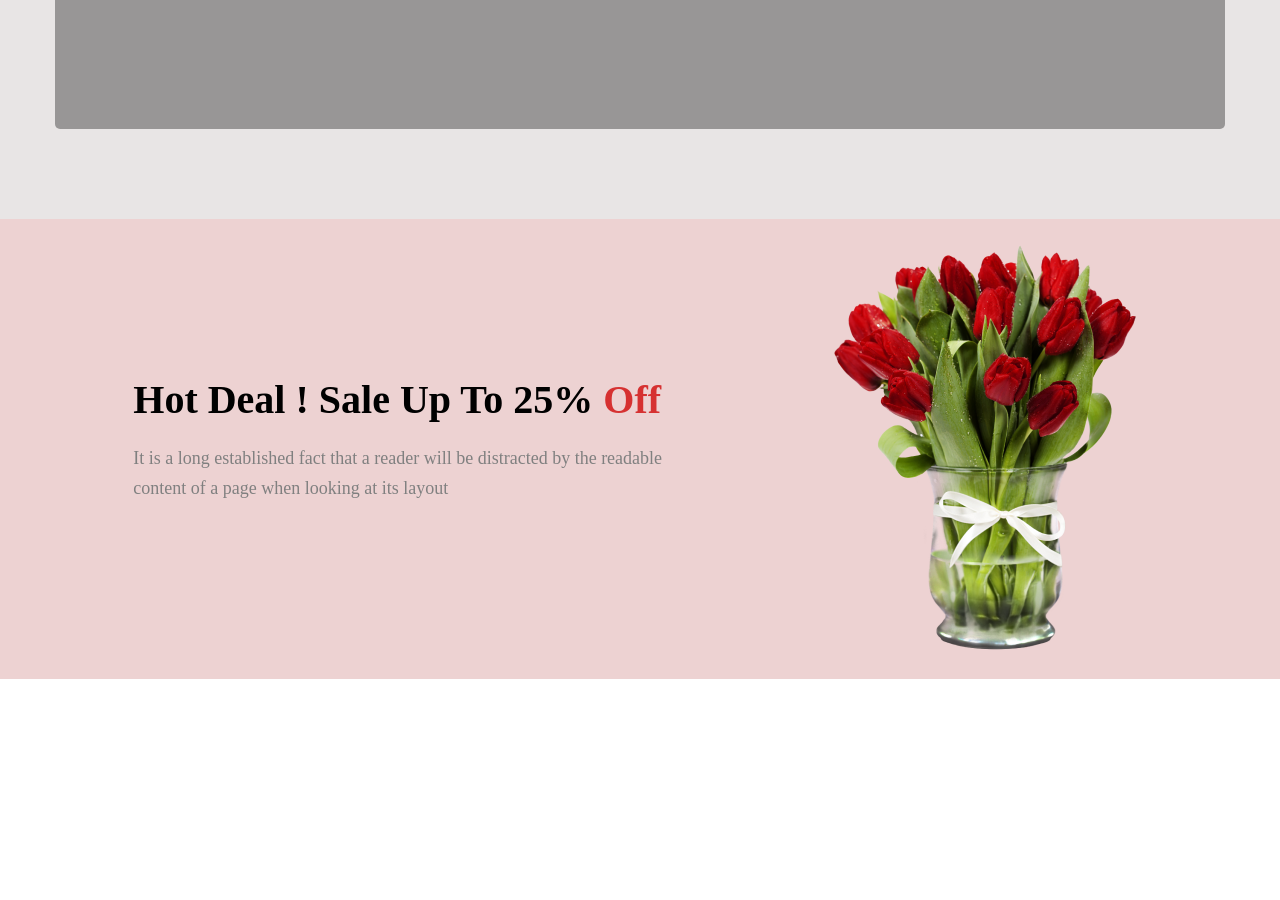
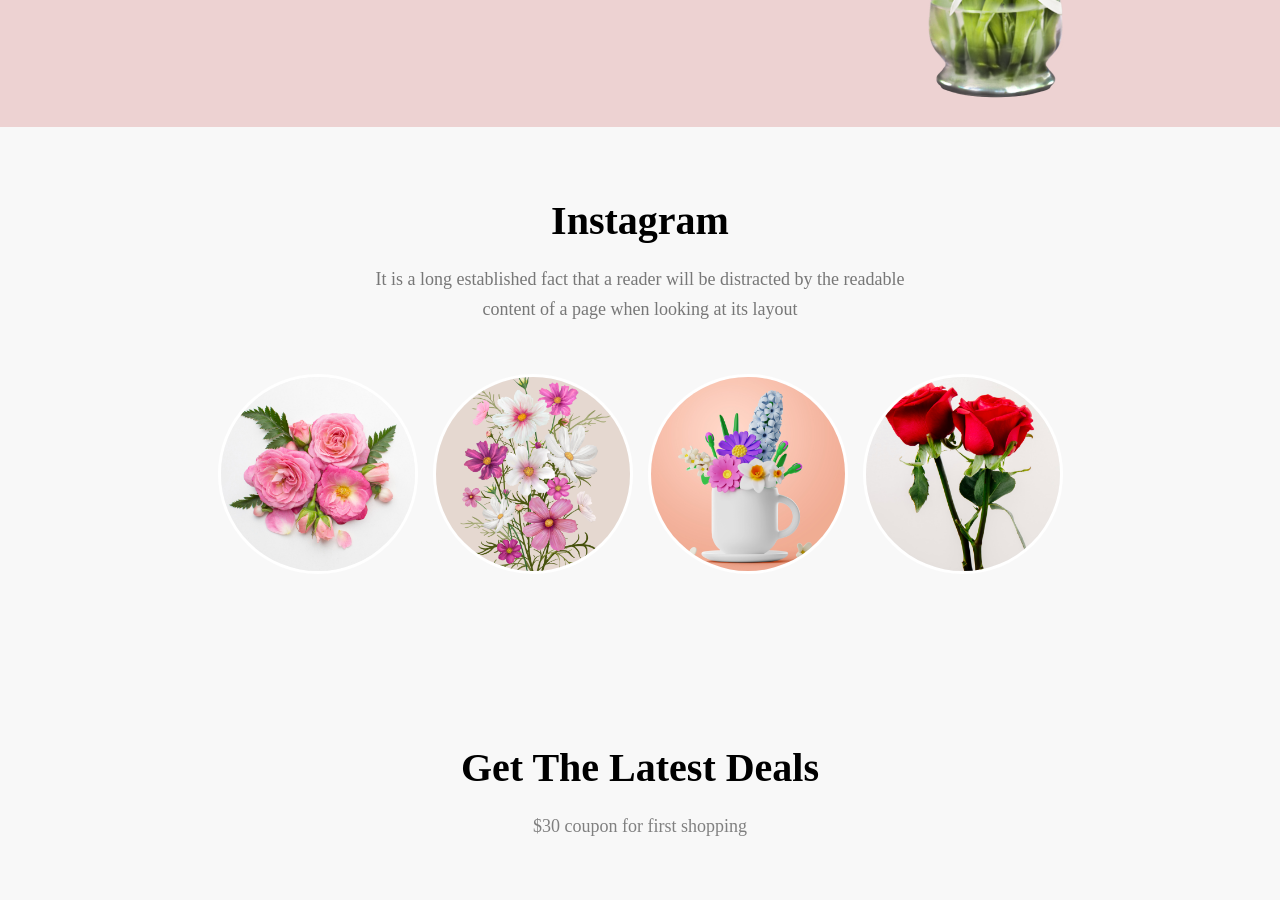
Before and after one commit to coder-Jahirul-Islam/flower-shop-assingment, a plain HTML site: page index.html in a window 1280 px wide. Shown: the part 1900-2800 px from the top of the page. Before the commit the page ends 2579 px from the top, so only its background shows below. Drawn offline with Linux system fonts and the light colour scheme.

Commit message:
added latest featured

```diff
--- a/CSS/style.css
+++ b/CSS/style.css
@@ -43,6 +43,7 @@
      font-size: 18px;
      color: gray;
      margin-bottom: 20px;
+     line-height: 30px;
  }
 
  .btn_primary {
@@ -90,7 +91,7 @@
      text-align: center;
  }
 
-  .section_title {
+ .section_title {
      font-size: 2.5em;
      font-weight: 600;
      margin-bottom: 20px;
@@ -168,3 +169,65 @@
      margin-top: 20px;
      line-height: 30px;
  }
+
+
+ /* Instagram section */
+ .instagram {
+     background-color: #f8f8f8;
+     padding: 70px 20px;
+     text-align: center;
+ }
+
+ .instagram_sub_content {
+     margin-bottom: 30px;
+ }
+
+ .instagram_sub_content h2 {
+     font-size: 2.5em;
+     margin-bottom: 20px;
+ }
+
+ .instagram_sub_content p {
+     font-size: 18px;
+     color: #777;
+     margin-bottom: 30px;
+ }
+
+ .instagram_images {
+     display: flex;
+     justify-content: center;
+     gap: 15px;
+     margin-top: 50px;
+     margin-bottom: 30px;
+ }
+
+ .instagram_images img {
+     width: 200px;
+     height: 200px;
+     object-fit: cover;
+     border-radius: 50%;
+     border: 3px solid #fff;
+     transition: transform 0.3s ease;
+     -webkit-border-radius: 50%;
+     -moz-border-radius: 50%;
+     -ms-border-radius: 50%;
+     -o-border-radius: 50%;
+ }
+
+ .instagram_images img:hover {
+     transform: scale(1.1);
+ }
+
+ /* get latest deals */
+/* will add the bg img */
+ .latest_deals {
+    background-color: #f8f8f8;
+
+ }
+ .latest_container {
+     display: flex;
+     flex-direction: column;
+     text-align: center;
+     padding: 70px 20px;
+     margin-bottom: 50px;
+ }
--- a/index.html
+++ b/index.html
@@ -39,19 +39,6 @@
                         readable <br>
                         content of a page when looking at its layout.</p>
 
-                    <div class="featured_images">
-                        <div class="featured_single_img">
-                            <img class="first_img" src="./Flower Asset/pngwing 6.png" alt="">
-                        </div>
-
-                        <div class="featured_single_img">
-                            <img class="second_img" src="./Flower Asset/pngwing 5.png" alt="">
-                        </div>
-
-                        <div class="featured_single_img">
-                            <img class="third_img" src="./Flower Asset/pngwing 7.png" alt="">
-                        </div>
-                    </div>
                 </div>
             </div>
 
@@ -81,13 +68,40 @@
                 <div class="hot_content">
                     <h2 class="section_title ">Hot Deal ! Sale Up To 25% <span style="color:#d63131">Off</span>
                     </h2>
-                    <p class="section_desc hot_desc ">It is a long established fact that a reader will be distracted by the readable <br>content of a page when looking at its layout</p>
+                    <p class="section_desc hot_desc ">It is a long established fact that a reader will be distracted by
+                        the readable <br>content of a page when looking at its layout</p>
                 </div>
                 <img src="./Flower Asset/pngwing 8.png" alt="">
             </div>
         </section>
 
         <!-- instagram section -->
+        <section class="instagram">
+            <div class="instagram_container">
+                <div class="instagram_sub_content">
+                    <h2 class="section_title">Instagram</h2>
+                    <p class="section_desc">It is a long established fact that a reader will be distracted by the
+                        readable<br>content of a page when looking at its layout</p>
+                </div>
+                <div class="instagram_images">
+                    <img src="./Flower Asset/Flower 01.png" alt="">
+                    <img src="./Flower Asset/Rectangle 4.png" alt="">
+                    <img src="./Flower Asset/Rectangle 5.png" alt="">
+                    <img src="./Flower Asset/Rectangle 6.png" alt="">
+                </div>
+
+            </div>
+
+        </section>
+        <!-- get latest deals -->
+
+        <!-- will add bg img -->
+        <section class="latest_deals">
+            <div class="latest_container">
+                <h2 class="section_title">Get The Latest Deals</h2>
+                <p class="section_desc">$30 coupon for first shopping</p>
+            </div>
+        </section>
 
     </main>
 
```
Also changed, not shown: CSS/Rectangle 9.png (added).
